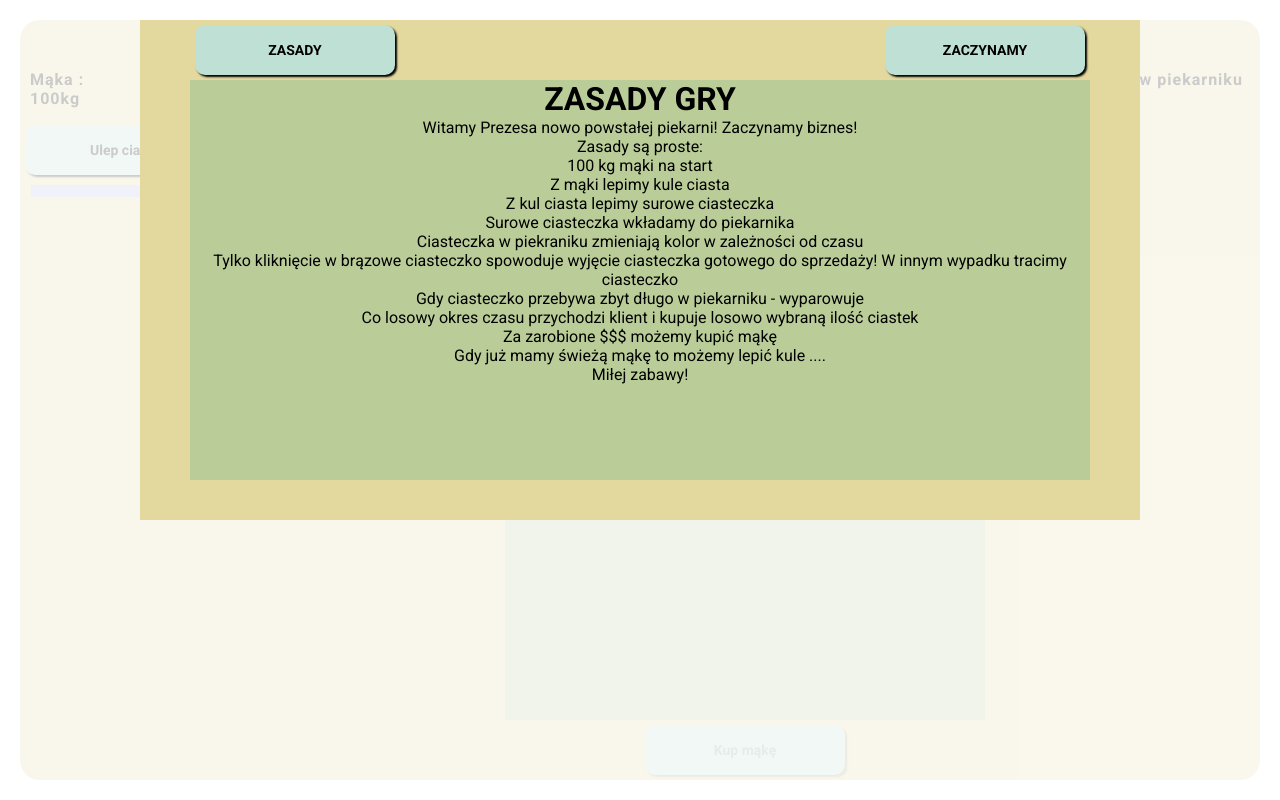
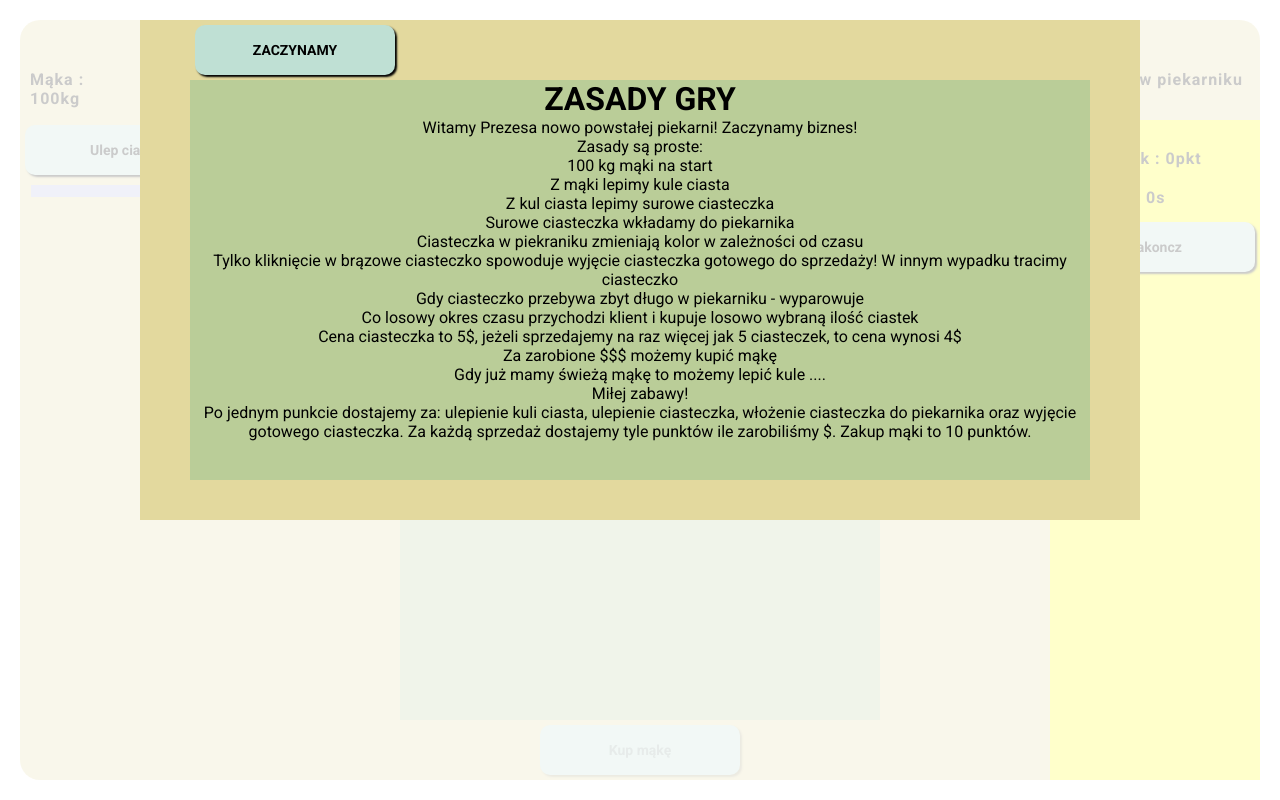
Before and after one commit to molekJ/bakery, a React (Create React App) app in the folder my-app/: page / in a window 1280 px wide. Built offline with nearby package versions, Linux system fonts and the light colour scheme.

Commit message:
Clock and score added

```diff
--- a/my-app/src/App.tsx
+++ b/my-app/src/App.tsx
@@ -45,7 +45,9 @@ const CenterContainer = styled.div`
 `;
 
 const RightContainer = styled.div`
-width`;
+  width: 240px;
+  background: yellow;
+`;
 
 const MainContainer = styled.div`
   display: flex;
@@ -69,11 +71,30 @@ function App() {
   const [cookiesInOvenArray, setCookiesInOvenArray] = useState<Cookie[]>([]);
   const [cookiesReadyToSell, setCookiesReadyToSell] = useState<number>(0);
   const [ourMoney, setOurMoney] = useState<number>(0);
-  const [sell, setSell] = useState(false);
-  const [freeSpaceInOven, setFreeSpaceInOven] = useState(9);
-  const [popUp, setPopUp] = useState(false);
+  const [sell, setSell] = useState<boolean>(false);
+  const [freeSpaceInOven, setFreeSpaceInOven] = useState<number>(9);
+  const [popUp, setPopUp] = useState<boolean>(false);
+  const [score, setScore] = useState<number>(0);
+  const [secounds, setSecounds] = useState(0);
+  const [isActive, setIsActive] = useState(false);
+
+  const Timer = () => {
+    useEffect(() => {
+      let myInterval = setInterval(() => {
+        if (!isActive) {
+          return;
+        }
+
+        setSecounds((secounds) => secounds + 1);
+      }, 1000);
+      return () => clearInterval(myInterval);
+    });
+  };
+  Timer();
 
   const makeCookie = (doughId: number) => {
+    setScore((score) => score + 1);
+
     setDoughtArray((old) =>
       old
         .map((dough) =>
@@ -86,6 +107,7 @@ function App() {
 
   const cookiesBakingStart = () => {
     setRawCookie((rawCookie) => rawCookie - 1);
+    setScore((score) => score + 1);
 
     setCookiesInOvenArray((cookiesInOvenArray) => [
       ...cookiesInOvenArray,
@@ -107,6 +129,8 @@ function App() {
           ...doughtArray,
           { id: Date.now(), size: 100 },
         ]);
+        setScore((score) => score + 1);
+
         return;
       }
       timeoutId = window.setTimeout(() => {
@@ -164,16 +188,20 @@ function App() {
       setCookiesReadyToSell(0);
       if (amount > 5) {
         setOurMoney((ourMoney) => ourMoney + amount * 4);
+        setScore((score) => score + amount * 4);
       } else {
         setOurMoney((ourMoney) => ourMoney + amount * 5);
+        setScore((score) => score + amount * 5);
       }
       return;
     } else {
       setCookiesReadyToSell(cookiesReadyToSell - amount);
       if (amount > 5) {
         setOurMoney((ourMoney) => ourMoney + amount * 4);
+        setScore((score) => score + amount * 4);
       } else {
         setOurMoney((ourMoney) => ourMoney + amount * 5);
+        setScore((score) => score + amount * 5);
       }
       return;
     }
@@ -223,7 +251,7 @@ function App() {
 
   return (
     <>
-      <Popup popUp={popUp} setPopUp={setPopUp} />
+      <Popup popUp={popUp} setPopUp={setPopUp} setIsActive={setIsActive} />
 
       <Container style={{ opacity: popUp ? 1 : 0.2 }}>
         <GlobalStyle />
@@ -331,6 +359,7 @@ function App() {
               cookiesInOvenArray={cookiesInOvenArray}
               setCookiesReadyToSell={setCookiesReadyToSell}
               setCookiesInOvenArray={setCookiesInOvenArray}
+              setScore={setScore}
             ></Oven>
 
             <button
@@ -338,12 +367,26 @@ function App() {
               onClick={() => {
                 setFlourAmount((flourAmount) => flourAmount + 100);
                 setOurMoney((ourMoney) => ourMoney - 100);
+                setScore((score) => score + 10);
               }}
             >
               Kup mąkę
             </button>
           </CenterContainer>
-          <RightContainer></RightContainer>
+          <RightContainer>
+            <p>Siemka</p>
+            <DisplayAmount
+              amount={score}
+              nameAmount={"Twój wynik"}
+              type={"pkt"}
+            />
+            <DisplayAmount
+              amount={secounds}
+              nameAmount={"Czas gry"}
+              type={"s"}
+            />
+            <button>Zakoncz</button>
+          </RightContainer>
         </MainContainer>
       </Container>
     </>
--- a/my-app/src/Components/DisplayAmount.tsx
+++ b/my-app/src/Components/DisplayAmount.tsx
@@ -4,7 +4,7 @@ import styled from "styled-components";
 interface Props {
   nameAmount: string;
   amount: number;
-  type?: "kg" | "szt" | "$";
+  type?: "kg" | "szt" | "$" | "pkt" | "s";
 }
 
 const Container = styled.div`
--- a/my-app/src/Components/Oven.tsx
+++ b/my-app/src/Components/Oven.tsx
@@ -28,12 +28,14 @@ interface Props {
   cookiesInOvenArray: { id: number; color: string; place: string }[];
   setCookiesReadyToSell: React.Dispatch<React.SetStateAction<number>>;
   setCookiesInOvenArray: React.Dispatch<React.SetStateAction<Cookie[]>>;
+  setScore: React.Dispatch<React.SetStateAction<number>>;
 }
 
 export const Oven: React.FC<Props> = ({
   cookiesInOvenArray,
   setCookiesReadyToSell,
   setCookiesInOvenArray,
+  setScore,
 }) => {
   const pullOutCookie = (color: string, ID: number) => {
     setCookiesInOvenArray((old) =>
@@ -47,6 +49,7 @@ export const Oven: React.FC<Props> = ({
 
     if (color === "brown") {
       setCookiesReadyToSell((cookiesReadyToSell) => cookiesReadyToSell + 1);
+      setScore((score) => score + 1);
     }
   };
   return (
--- a/my-app/src/Components/Popup.tsx
+++ b/my-app/src/Components/Popup.tsx
@@ -34,15 +34,21 @@ const TextArea = styled.div`
 interface Props {
   setPopUp: React.Dispatch<React.SetStateAction<boolean>>;
   popUp: boolean;
+  setIsActive: React.Dispatch<React.SetStateAction<boolean>>;
 }
 
-export const Popup: React.FC<Props> = ({ setPopUp, popUp }) => {
+export const Popup: React.FC<Props> = ({ setPopUp, popUp, setIsActive }) => {
   return (
     <Container style={{ display: popUp ? "none" : "blok" }}>
       <ButtonContainer>
-        <button>ZASADY</button>
-
-        <button onClick={() => setPopUp(!popUp)}>ZACZYNAMY</button>
+        <button
+          onClick={() => {
+            setPopUp(!popUp);
+            setIsActive((old) => !old);
+          }}
+        >
+          ZACZYNAMY
+        </button>
       </ButtonContainer>
       <TextArea>
         <h1>ZASADY GRY</h1>
@@ -62,9 +68,19 @@ export const Popup: React.FC<Props> = ({ setPopUp, popUp }) => {
           Co losowy okres czasu przychodzi klient i kupuje losowo wybraną ilość
           ciastek
         </p>
+        <p>
+          Cena ciasteczka to 5$, jeżeli sprzedajemy na raz więcej jak 5
+          ciasteczek, to cena wynosi 4$
+        </p>
         <p>Za zarobione $$$ możemy kupić mąkę</p>
         <p>Gdy już mamy świeżą mąkę to możemy lepić kule ....</p>
         <p>Miłej zabawy!</p>
+        <p>
+          Po jednym punkcie dostajemy za: ulepienie kuli ciasta, ulepienie
+          ciasteczka, włożenie ciasteczka do piekarnika oraz wyjęcie gotowego
+          ciasteczka. Za każdą sprzedaż dostajemy tyle punktów ile zarobiliśmy
+          $. Zakup mąki to 10 punktów.{" "}
+        </p>
       </TextArea>
     </Container>
   );
```
